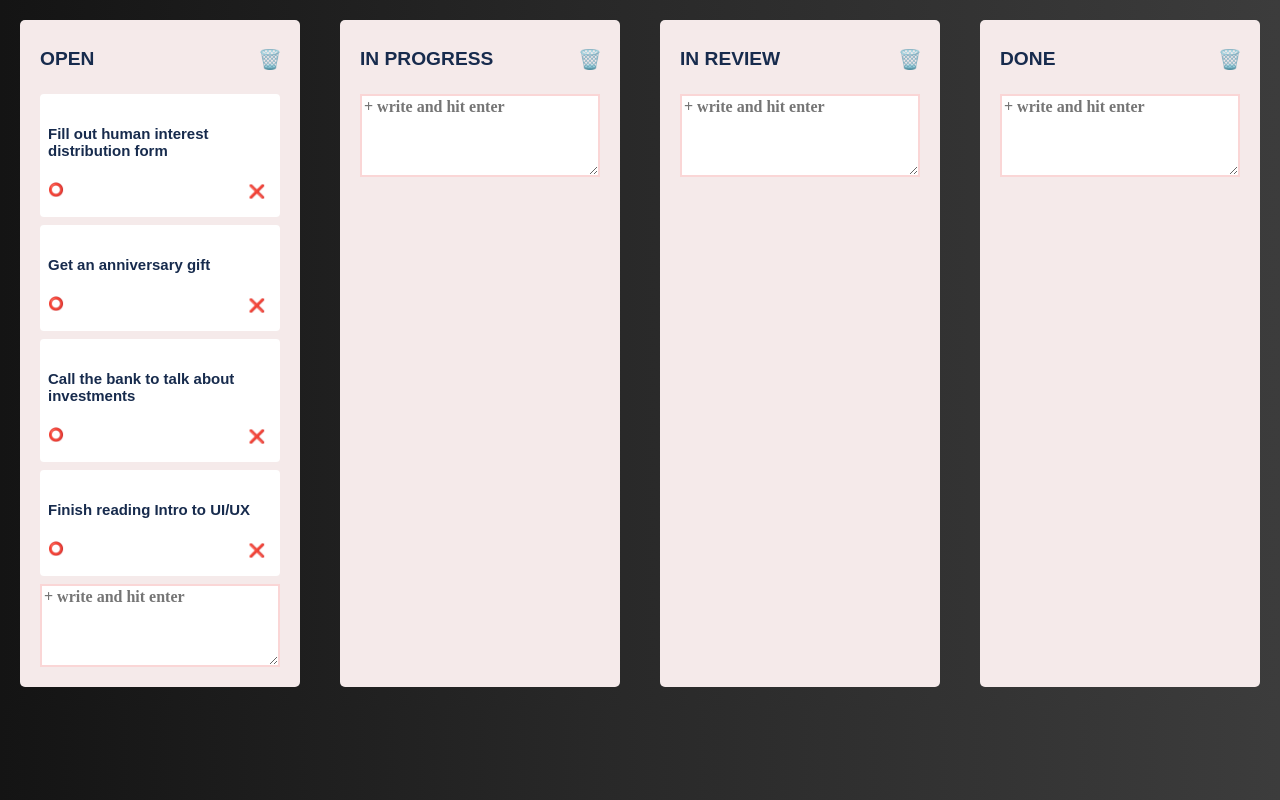
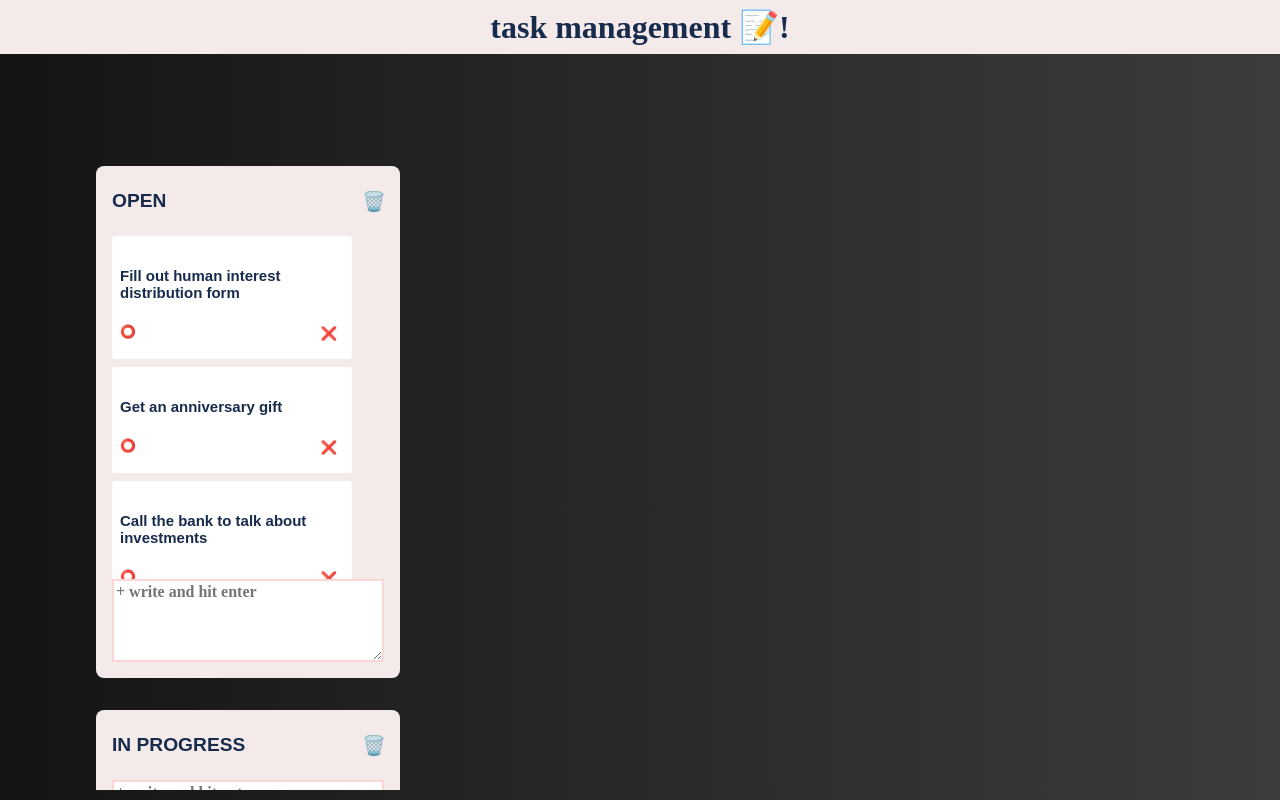
Before and after one commit to sajadsarlaki/task_management, a React (Create React App) app: page / in a window 1280 px wide. Built offline with nearby package versions, Linux system fonts and the light colour scheme.

Commit message:
bug fixed!

```diff
--- a/src/App.js
+++ b/src/App.js
@@ -1,19 +1,20 @@
-import React, { useState } from 'react'
+import React, {useEffect, useState} from 'react'
 import Container from './components/container/Container'
 import {DndProvider} from "react-dnd";
 import {HTML5Backend} from 'react-dnd-html5-backend';
 import Header from "./components/header/Header";
 
 
+
 const App = () => {
+
     return(
     <DndProvider backend={HTML5Backend}>
-        {/*<Header />*/}
+        <Header />
         <div className={'middle'}>
             {/*<div className={'sidebar'}>sidebar</div>*/}
             <Container />
         </div>
-
     </DndProvider>
     )
 }
--- a/src/App.scss
+++ b/src/App.scss
@@ -28,12 +28,26 @@ p {
   text-align: left;
 }
 
+.header{
+  display: flex;
+  flex: 1;
+  background-color: $background-color;
+  justify-content: center;
+  align-items: center;
+  margin-bottom: 1rem;
+  &__inner{
+    font-family: cursive;
+    font-size: 2rem;
+    font-weight: bold;
+  }
+}
+
 #root{
   background: $linear-bg;
   display: flex;
   flex: 1;
   flex-direction: column;
-  overflow-x: scroll;
+
 }
 .sidebar{
   min-width: 15rem;
@@ -43,6 +57,23 @@ p {
 .middle{
   display: flex;
   flex-direction: row;
+  height: 70vh;
+  overflow-x: auto;
+  padding:  5rem ;
+  &::-webkit-scrollbar {
+    width: 1rem;
+  }
+  &::-webkit-scrollbar-track {
+    background-color: transparent;
+
+  }
+  &::-webkit-scrollbar-thumb {
+    background-color: rgba(256,256,256,0.1);
+  }
+  &::-webkit-scrollbar-thumb {
+    //background-color: #d6dee1;
+    border-radius: 1rem;
+  }
 }
 .header{
   grid-area: header;
@@ -51,11 +82,8 @@ p {
 
 }
 .content{
-  grid-area: content;
   display: flex;
-  flex-direction: row;
-  justify-content: center;
-  //border: 1px solid #777;
+  flex-direction: column;
   &__add-area{
     display: flex;
     flex-direction: row;
@@ -70,6 +98,7 @@ p {
     border: 2px solid $disabled-color;
     caret-color: red;
     font-size: 0.8rem;
+
     &:focus{
       outline: none !important;
       border: 2px solid $complete-color;
@@ -102,11 +131,11 @@ select {
 .col-wrapper {
   display: flex;
   flex-direction: column;
-  margin: 20px;
-  padding: 20px;
+  margin: 1rem;
+  padding: 1rem;
   background-color: $background-color;
-  border-radius: 5px;
-  min-width: 15rem;
+  max-height: 60vh;
+  border-radius: .5rem;
   &__col-header{
     font-size: 20px;
     font-weight: 600;
@@ -134,6 +163,7 @@ select {
 
 .item {
   display: flex;
+  min-height: 7vh;
   flex-direction: column;
   font-size: 0.8rem;
   margin-bottom: 0.5rem;
@@ -249,15 +279,37 @@ select {
 }
 
 .drop-wrapper {
-  flex: 1 ;
-  width: 100%;
-  height: 100%;
+  //flex: 1 ;
+  //width: 100%;
+  min-width: 17rem;
+
+  overflow: auto;
+  &::-webkit-scrollbar {
+    width: 0.2rem;
+  }
+
+  /* Track */
+  &::-webkit-scrollbar-track {
+    background: #ccc;
+  }
+
+  /* Handle */
+  &::-webkit-scrollbar-thumb {
+    background: #eee;
+  }
+  /* Handle on hover */
+  &::-webkit-scrollbar-thumb:hover {
+    background: #555;
+  }
   &__header{
     display: flex;
     flex-direction: row;
     justify-content: space-between;
     align-items: center;
     margin-bottom: 1rem;
+    background-color: $background-color;
+    position: sticky;
+    top: 0;
   }
   &__header-txt{
     font-size: 1.2rem;
@@ -277,27 +329,6 @@ select {
   }
 }
 
-
-
-.col {
-  min-height: 300px;
-  max-width: 300px;
-  width: 300px;
-}
-
-.highlight-region {
-  background-color: yellow;
-}
-
-.page-header {
-  background-color: #054F7C;
-  padding: 20px;
-  color: white;
-  font-size: 30px;
-  flex: 1 100%;
-  margin-top: 0;
-  text-align: center;
-}
 
 .modal {
   background-color: #F4F5F7;
@@ -553,3 +584,11 @@ select {
     cursor: pointer;
   }
 }
+
+
+
+@media only screen and (max-width: 767px) {
+  button {
+    content: '<i class="fa fa-plus"></i>';
+  }
+}
--- a/src/components/container/Container.js
+++ b/src/components/container/Container.js
@@ -19,7 +19,6 @@ const Container = () => {
     })
     // saving data whenever tasks changes
     useEffect(() => {
-        console.log('saving => ', JSON.stringify(items))
         localStorage.setItem('items', JSON.stringify(items));
 
 
@@ -34,15 +33,12 @@ const Container = () => {
     useEffect(() => {
 
         const items = JSON.parse(localStorage.getItem('items'));
-        console.log('reading => ', items)
 
         if (items.length) {
-            console.log(items)
             setItems(items);
         }
     }, []);
     useEffect(() => {
-        console.log('saving => ', JSON.stringify(items))
         localStorage.setItem('items', JSON.stringify(items));
 
     }, [items]);
@@ -50,9 +46,7 @@ const Container = () => {
     // loading statuses form local storage into state
     useEffect(() => {
         const itemsColumn = JSON.parse(localStorage.getItem('columns'));
-        console.log('reading => ', itemsColumn)
         if (statuses.length) {
-            console.log(itemsColumn)
             setTheColumns(itemsColumn);
         }
     }, []);
@@ -64,7 +58,6 @@ const Container = () => {
             if (items[i].id === updatedItem.id)
                 index = i;
         }
-        console.log(index)
 
         setItems( prevState => {
             const newItems = prevState;
@@ -99,7 +92,6 @@ const Container = () => {
         )
     }
     const addNewItem = (text, col) => {
-        console.log(status)
         let lastId = 1;
         items.forEach(i=>{
             if (i.id > lastId)
@@ -120,7 +112,7 @@ const Container = () => {
     const addItemsColumn = (e) => {
         if (e.key ==='Enter'){
             if(newColumn.status.trim())
-                setNewColumn({...newColumn, status:"New Item" })
+                setNewColumn({...newColumn,status:"New Item" })
             if (!theColumns.filter(i => i.status === newColumn.status).length)
                 setTheColumns(prevState => [...prevState.concat(newColumn)])
             else {
@@ -138,7 +130,7 @@ const Container = () => {
 
             {theColumns.map(col=>{
                 return(
-                    <div key={col.status } className={'col-wrapper'}>
+                    <div key={col.status } className={'col-wrapper'} >
                         <DropWrapper onDrop={onDrop} column={col} addNewItem={addNewItem} deleteColumn={deleteColumn} >
                             <Column addNewItem={addNewItem}>
                                 {items.filter(i => i.status === col.status)
@@ -157,7 +149,7 @@ const Container = () => {
                      value={newColumn.status}
                      onChange={(e) => setNewColumn({...newColumn,status: e.target.value})}
                      onKeyDown={(e) => addItemsColumn(e)}
-                     placeholder={"+ add column"}
+                     placeholder={" add column"}
                      className={"col-wrapper__input"}
 
                  />
--- a/src/components/header/Header.js
+++ b/src/components/header/Header.js
@@ -3,7 +3,7 @@ const Header = () => {
     return(
         <div className="header">
             <p className="header__inner">
-                task management!
+                task management 📝!
             </p>
         </div>
     )
--- a/src/components/popup/Popup.js
+++ b/src/components/popup/Popup.js
@@ -20,7 +20,7 @@ const Popup = ({incomingFunction,incomingArg, show, closePopUp}) => {
             </p>
             <div className={'delete-modal__footer'}>
                 <span className={'delete-modal--action delete-modal__no'} onClick={closePopUp}>No <span className={'delete-modal__icon '}> 🙅‍♂️</span></span>
-                <span className={'delete-modal--action delete-modal__yes'} onClick={() => incomingFunction(incomingArg)}>Yes <span className={'delete-modal__icon '}>fe</span></span>
+                <span className={'delete-modal--action delete-modal__yes'} onClick={() => incomingFunction(incomingArg)}>Yes <span className={'delete-modal__icon '}>🤷</span></span>
             </div>
         </Modal>
     )
```
Also changed, not shown: src/components/dropWrapper/DropWrapper.js (+4 -3 lines).
